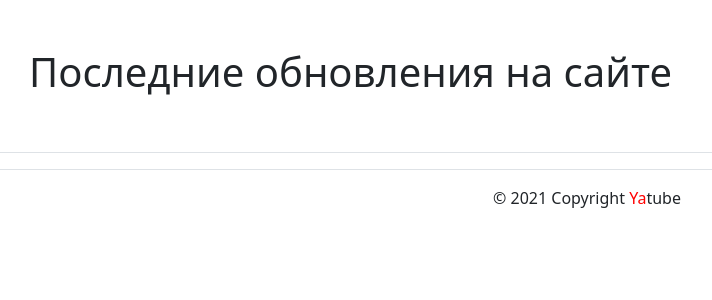
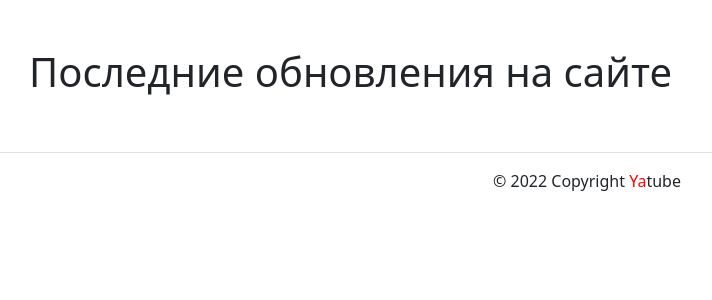
Before and after one commit to yura-badunov/hw02_community, a Django app: page / in a window 1280 px wide. Shown: the part 56-356 px from the top of the page, without its empty margins (53-765 px from the left). Run offline with Django 3.2, Linux system fonts and the light colour scheme; data that the repository does not hold is empty; some libraries are stand-ins or nearby versions.

Commit message:
version 2

```diff
--- a/yatube/posts/admin.py
+++ b/yatube/posts/admin.py
@@ -1,6 +1,10 @@
 from django.contrib import admin
 
 from .models import Group, Post
+
+
+class GroupAdmin(admin.ModelAdmin):
+    list_display = ('title', 'slug', 'description')
 
 
 class PostAdmin(admin.ModelAdmin):
@@ -18,4 +22,4 @@ class PostAdmin(admin.ModelAdmin):
 
 
 admin.site.register(Post, PostAdmin)
-admin.site.register(Group)
+admin.site.register(Group, GroupAdmin)
--- a/yatube/posts/views.py
+++ b/yatube/posts/views.py
@@ -1,13 +1,11 @@
 from django.shortcuts import get_object_or_404, render
-
 from .models import Group, Post
+from django.conf import settings
 
 
 def index(request):
-    title = 'Последние обновления на сайте'
-    posts = Post.objects.all()[:10]
+    posts = Post.objects.all()[:settings.POSTS_PAGE]
     context = {
-        'title': title,
         'posts': posts,
     }
     return render(request, 'posts/index.html', context)
@@ -15,10 +13,8 @@ def index(request):
 
 def group_posts(request, slug):
     group = get_object_or_404(Group, slug=slug)
-    title = f'Записи сообщества {group.title}'
-    posts = Post.objects.filter(group=group).order_by('-pub_date')[:10]
+    posts = group.posts.all()[:settings.POSTS_PAGE]
     context = {
-        'title': title,
         'group': group,
         'posts': posts,
     }
--- a/yatube/templates/base.html
+++ b/yatube/templates/base.html
@@ -6,25 +6,26 @@
   <head>
     <meta charset="utf-8">
     <meta name="viewport" content="width=device-width, initial-scale=1">
-    <link rel="icon" href={% static "img/fav/fav.ico"%} type="image">
-    <link rel="apple-touch-icon" sizes="180x180" href={% static "img/fav/apple-touch-icon.png" %}>
-    <link rel="icon" type="image/png" sizes="32x32" href={% static "img/fav/favicon-32x32.png" %}>
-    <link rel="icon" type="image/png" sizes="16x16" href={% static "img/fav/favicon-16x16.png" %}>
+    <link rel="icon" href="{% static 'img/fav/fav.ico'%}" type="image">
+    <link rel="apple-touch-icon" sizes="180x180" href="{% static 'img/fav/apple-touch-icon.png' %}">
+    <link rel="icon" type="image/png" sizes="32x32" href="{% static 'img/fav/favicon-32x32.png' %}">
+    <link rel="icon" type="image/png" sizes="16x16" href="{% static 'img/fav/favicon-16x16.png' %}">
     <meta name="msapplication-TileColor" content="#000">
     <meta name="theme-color" content="#ffffff">
-    <link rel="stylesheet" href={% static 'css/bootstrap.min.css' %}>
-    <title>
+    <link rel="stylesheet" href="{% static 'css/bootstrap.min.css' %}">
       {% block title %}
       {% endblock %}
-    </title>
   </head>
   <body>
     <header>
       {% include 'includes/header.html' %}
     </header>
     <main>
+      <div class="container py-5">
       {% block content %}
+        Контент не подвезли:(
       {% endblock %}
+    </div>
     </main>
     <footer class="border-top text-center py-3">
       {% include 'includes/footer.html' %}
--- a/yatube/templates/includes/footer.html
+++ b/yatube/templates/includes/footer.html
@@ -1,3 +1 @@
-<footer class="border-top text-center py-3">
-    <p>© 2021 Copyright <span style="color:red">Ya</span>tube</p>
-</footer>
+<p>© 2022 Copyright <span style="color:red">Ya</span>tube</p>
--- a/yatube/templates/includes/header.html
+++ b/yatube/templates/includes/header.html
@@ -1,14 +1,9 @@
 {% load static %}
-<header>
-    <!-- Использованы классы бустрапа для создания типовой навигации с логотипом -->
-    <!-- В дальнейшем тут будет создано полноценное меню -->
   <nav class="navbar navbar-light" style="background-color: lightskyblue">
     <div class="container">
       <a class="navbar-brand" href="{% url 'posts:index' %}">
         <img src="{% static 'img/logo.png' %}" width="30" height="30" class="d-inline-block align-top" alt="">
-          <!-- тег span используется для добавления нужных стилей отдельным участкам текста -->
         <span style="color:red">Ya</span>tube</a>
       </a>
     </div>
   </nav>
-  </header>
--- a/yatube/templates/posts/index.html
+++ b/yatube/templates/posts/index.html
@@ -1,11 +1,12 @@
 {% extends 'base.html'%}
 
 
-{% block title %}{{ title }}{% endblock %}
+{% block title %}
+  <title>Последние обновления на сайте</title>
+{% endblock %}
 
 {% block content %}
-<div class="container py-5">
-<h1> {{ title }} </h1>
+<h1>Последние обновления на сайте</h1>
 
 
 {% for post in posts %}
--- a/yatube/yatube/settings.py
+++ b/yatube/yatube/settings.py
@@ -27,7 +27,7 @@ DEBUG = True
 
 ALLOWED_HOSTS = []
 
-
+POSTS_PAGE = 10
 # Application definition
 
 INSTALLED_APPS = [
```
Also changed, not shown: yatube/posts/models.py (+11 -5 lines), yatube/templates/posts/group_list.html (+9 -12 lines), yatube/posts/tests.py (added). Lines whose indentation alone changed are shown as unchanged.
